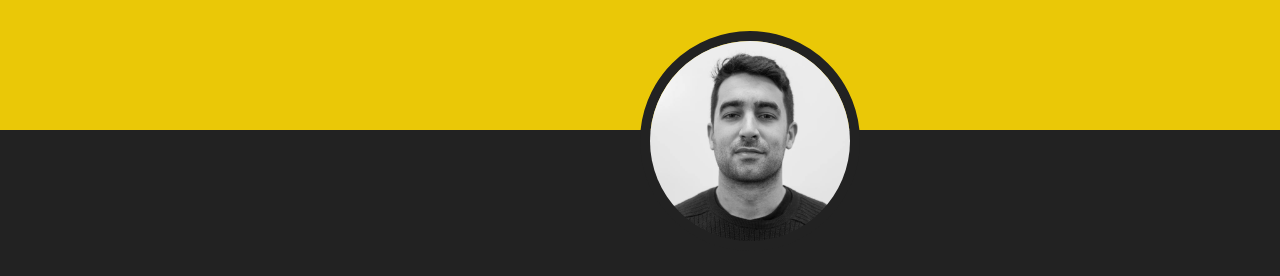
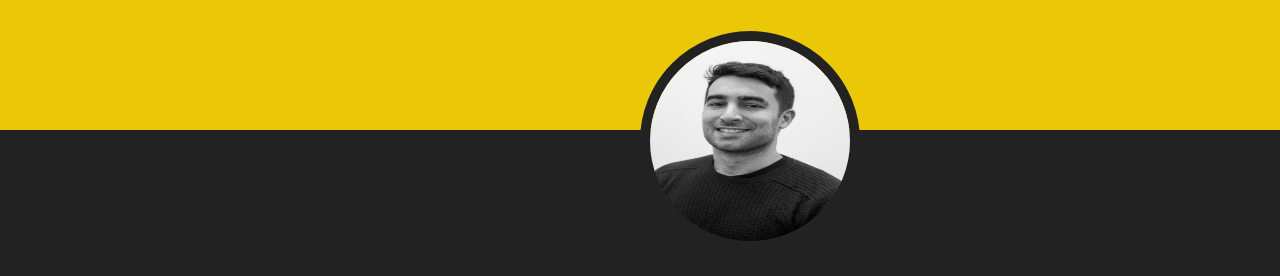
Before and after one commit to danielsan89/danielsan89.github.io, a plain HTML site: page index.html in a window 1280 px wide. Shown: the part 170-446 px from the top of the page. Drawn offline with Linux system fonts and the light colour scheme; a web font is replaced by a local one.

Commit message:
commiting portfolio

```diff
--- a/index.html
+++ b/index.html
@@ -11,7 +11,7 @@
     <header>
       <h1 id="name">Daniel</h1>
       <h1 id="surname">Izquierdo</h1>
-      <img class="header" src="./images/pp.jpg" alt="self portrait">
+      <img class="header" src="./images/Daniel-3-Edit.jpg" alt="self portrait">
     </header>
     <div class="content">
       <h2>London, United Kingdom</h2>
```
Also changed, not shown: images/Daniel-3-Edit.jpg (added).
